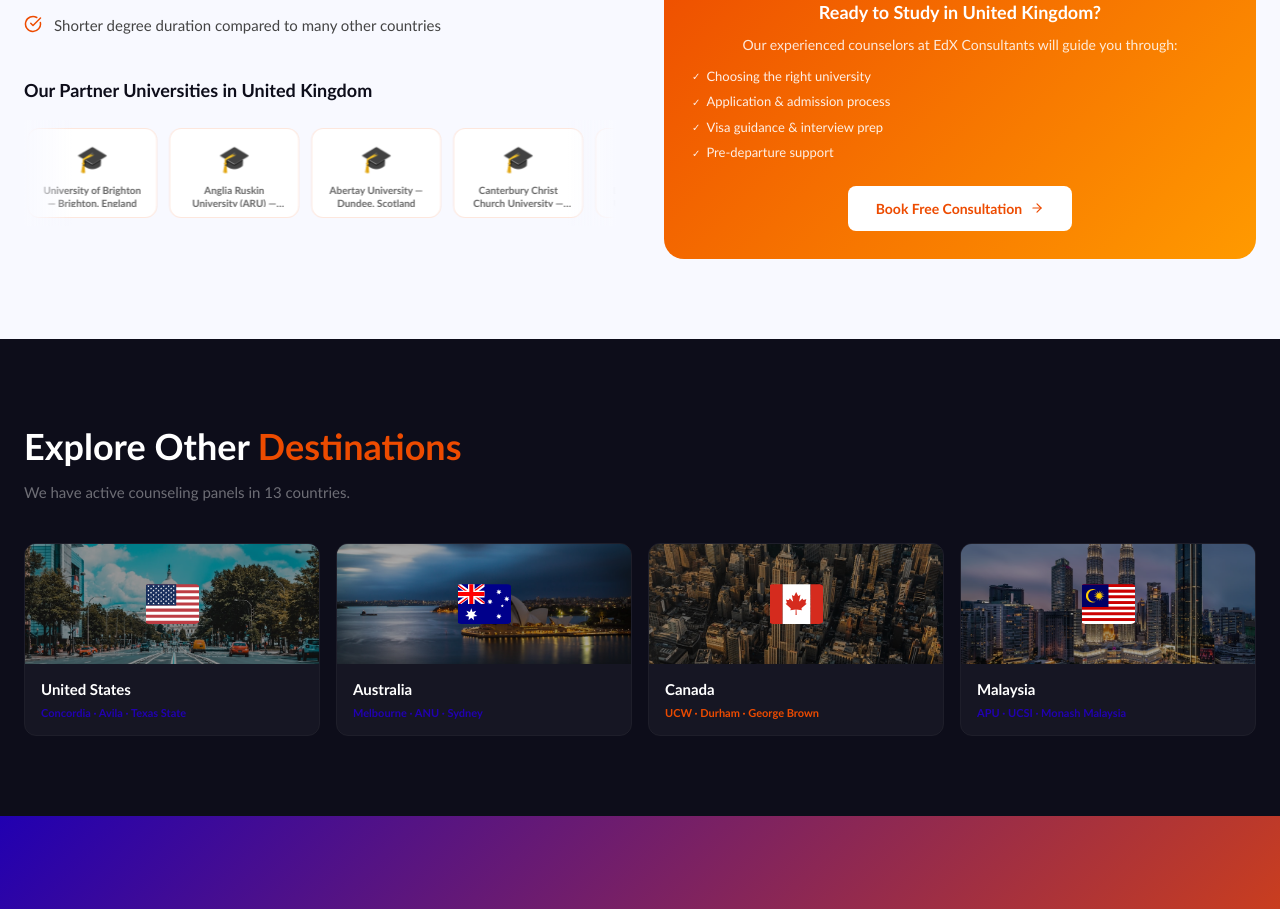
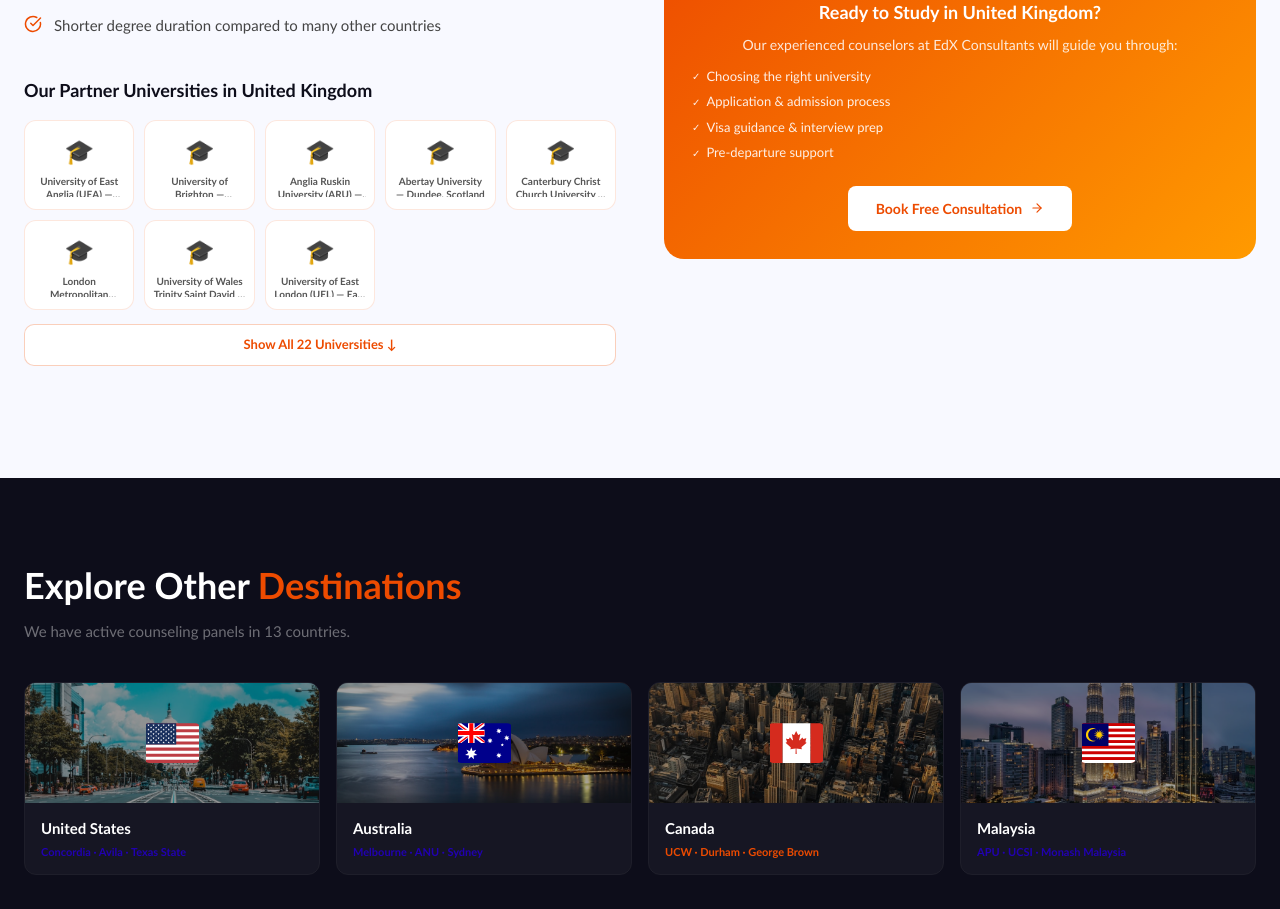
Before and after one commit to Humza570/edx-website, a Next.js app: page /countries/united-kingdom in a window 1280 px wide. Shown: the part 1144-2053 px from the top of the page. Built offline with nearby package versions, Linux system fonts and the light colour scheme.

Commit message:
Updated Universities and fixed said changes

```diff
--- a/app/countries/[slug]/UniGrid.js
+++ b/app/countries/[slug]/UniGrid.js
@@ -1,19 +1,183 @@
+// "use client";
+// import { useEffect, useState, useRef } from "react";
+
+// export default function UniGrid({ topUnis, color, countryName }) {
+//   const [logos, setLogos] = useState(null);
+//   const trackRef = useRef(null);
+
+//   useEffect(() => {
+//     if (!countryName) return;
+
+//     fetch(`/api/uni-logos?country=${encodeURIComponent(countryName)}`)
+//       .then((r) => r.json())
+//       .then((data) => {
+//         if (data.logos && data.logos.length > 0) {
+//           setLogos(data.logos);
+//         }
+//       })
+//       .catch(() => {});
+//   }, [countryName]);
+
+//   const unis = logos
+//     ? logos
+//     : (topUnis || []).map((uni) =>
+//         typeof uni === "object"
+//           ? uni
+//           : { name: uni, logo: null, url: null }
+//       );
+
+//   // Auto-scroll
+//   useEffect(() => {
+//     const track = trackRef.current;
+//     if (!track || unis.length === 0) return;
+
+//     let animFrame;
+//     let pos = 0;
+//     const speed = 0.4;
+
+//     const step = () => {
+//       pos += speed;
+//       const half = track.scrollWidth / 2;
+//       if (pos >= half) pos = 0;
+//       track.style.transform = `translateX(-${pos}px)`;
+//       animFrame = requestAnimationFrame(step);
+//     };
+
+//     animFrame = requestAnimationFrame(step);
+
+//     const pause = () => cancelAnimationFrame(animFrame);
+//     const resume = () => { animFrame = requestAnimationFrame(step); };
+
+//     track.addEventListener("mouseenter", pause);
+//     track.addEventListener("mouseleave", resume);
+
+//     return () => {
+//       cancelAnimationFrame(animFrame);
+//       track.removeEventListener("mouseenter", pause);
+//       track.removeEventListener("mouseleave", resume);
+//     };
+//   }, [unis]);
+
+//   // Duplicate for infinite loop
+//   const doubled = [...unis, ...unis];
+
+//   return (
+//     <div
+//       style={{
+//         overflow: "hidden",
+//         width: "100%",
+//         padding: "8px 0",
+//         position: "relative",
+//       }}
+//     >
+//       {/* Fade edges */}
+//       <div style={{
+//         position: "absolute", left: 0, top: 0, bottom: 0, width: "48px",
+//         background: `linear-gradient(to right, #f8f9ff, transparent)`,
+//         zIndex: 2, pointerEvents: "none",
+//       }} />
+//       <div style={{
+//         position: "absolute", right: 0, top: 0, bottom: 0, width: "48px",
+//         background: `linear-gradient(to left, #f8f9ff, transparent)`,
+//         zIndex: 2, pointerEvents: "none",
+//       }} />
+
+//       <div
+//         ref={trackRef}
+//         style={{
+//           display: "flex",
+//           gap: "12px",
+//           width: "max-content",
+//           willChange: "transform",
+//         }}
+//       >
+//         {doubled.map((uni, i) => {
+//           const card = (
+//             <div
+//               style={{
+//                 width: "130px",
+//                 height: "90px",
+//                 background: "white",
+//                 borderRadius: "12px",
+//                 border: `1px solid ${color}22`,
+//                 display: "flex",
+//                 flexDirection: "column",
+//                 alignItems: "center",
+//                 justifyContent: "center",
+//                 gap: "6px",
+//                 padding: "10px",
+//                 flexShrink: 0,
+//                 transition: "box-shadow 0.2s, transform 0.2s",
+//                 cursor: uni.url ? "pointer" : "default",
+//               }}
+//               onMouseEnter={(e) => {
+//                 e.currentTarget.style.boxShadow = `0 4px 18px ${color}33`;
+//                 e.currentTarget.style.transform = "translateY(-3px)";
+//               }}
+//               onMouseLeave={(e) => {
+//                 e.currentTarget.style.boxShadow = "none";
+//                 e.currentTarget.style.transform = "translateY(0)";
+//               }}
+//             >
+//               {uni.logo ? (
+//                 <img
+//                   src={uni.logo}
+//                   alt={uni.name}
+//                   style={{ width: "100%", height: "52px", objectFit: "contain" }}
+//                 />
+//               ) : (
+//                 <span style={{ fontSize: "26px" }}>🎓</span>
+//               )}
+//               <span style={{
+//                 fontSize: "10px",
+//                 color: "#666",
+//                 fontWeight: 600,
+//                 textAlign: "center",
+//                 lineHeight: 1.3,
+//                 overflow: "hidden",
+//                 display: "-webkit-box",
+//                 WebkitLineClamp: 2,
+//                 WebkitBoxOrient: "vertical",
+//                 width: "100%",
+//               }}>
+//                 {uni.name}
+//               </span>
+//             </div>
+//           );
+
+//           return uni.url ? (
+//             <a
+//               key={i}
+//               href={uni.url}
+//               target="_blank"
+//               rel="noopener noreferrer"
+//               style={{ textDecoration: "none", flexShrink: 0 }}
+//             >
+//               {card}
+//             </a>
+//           ) : (
+//             <div key={i} style={{ flexShrink: 0 }}>{card}</div>
+//           );
+//         })}
+//       </div>
+//     </div>
+//   );
+// }
 "use client";
-import { useEffect, useState, useRef } from "react";
+import { useEffect, useState } from "react";
+
+const INITIAL_SHOW = 8;
 
 export default function UniGrid({ topUnis, color, countryName }) {
   const [logos, setLogos] = useState(null);
-  const trackRef = useRef(null);
+  const [showAll, setShowAll] = useState(false);
 
   useEffect(() => {
     if (!countryName) return;
-
     fetch(`/api/uni-logos?country=${encodeURIComponent(countryName)}`)
       .then((r) => r.json())
       .then((data) => {
-        if (data.logos && data.logos.length > 0) {
-          setLogos(data.logos);
-        }
+        if (data.logos && data.logos.length > 0) setLogos(data.logos);
       })
       .catch(() => {});
   }, [countryName]);
@@ -21,82 +185,25 @@ export default function UniGrid({ topUnis, color, countryName }) {
   const unis = logos
     ? logos
     : (topUnis || []).map((uni) =>
-        typeof uni === "object"
-          ? uni
-          : { name: uni, logo: null, url: null }
+        typeof uni === "object" ? uni : { name: uni, logo: null, url: null }
       );
 
-  // Auto-scroll
-  useEffect(() => {
-    const track = trackRef.current;
-    if (!track || unis.length === 0) return;
-
-    let animFrame;
-    let pos = 0;
-    const speed = 0.4;
-
-    const step = () => {
-      pos += speed;
-      const half = track.scrollWidth / 2;
-      if (pos >= half) pos = 0;
-      track.style.transform = `translateX(-${pos}px)`;
-      animFrame = requestAnimationFrame(step);
-    };
-
-    animFrame = requestAnimationFrame(step);
-
-    const pause = () => cancelAnimationFrame(animFrame);
-    const resume = () => { animFrame = requestAnimationFrame(step); };
-
-    track.addEventListener("mouseenter", pause);
-    track.addEventListener("mouseleave", resume);
-
-    return () => {
-      cancelAnimationFrame(animFrame);
-      track.removeEventListener("mouseenter", pause);
-      track.removeEventListener("mouseleave", resume);
-    };
-  }, [unis]);
-
-  // Duplicate for infinite loop
-  const doubled = [...unis, ...unis];
+  const visible = showAll ? unis : unis.slice(0, INITIAL_SHOW);
+  const hasMore = unis.length > INITIAL_SHOW;
 
   return (
+    <div style={{ width: "100%" }}>
       <div
         style={{
-        overflow: "hidden",
-        width: "100%",
-        padding: "8px 0",
-        position: "relative",
+          display: "grid",
+          gridTemplateColumns: "repeat(auto-fill, minmax(110px, 1fr))",
+          gap: "10px",
         }}
       >
-      {/* Fade edges */}
-      <div style={{
-        position: "absolute", left: 0, top: 0, bottom: 0, width: "48px",
-        background: `linear-gradient(to right, #f8f9ff, transparent)`,
-        zIndex: 2, pointerEvents: "none",
-      }} />
-      <div style={{
-        position: "absolute", right: 0, top: 0, bottom: 0, width: "48px",
-        background: `linear-gradient(to left, #f8f9ff, transparent)`,
-        zIndex: 2, pointerEvents: "none",
-      }} />
-
-      <div
-        ref={trackRef}
-        style={{
-          display: "flex",
-          gap: "12px",
-          width: "max-content",
-          willChange: "transform",
-        }}
-      >
-        {doubled.map((uni, i) => {
+        {visible.map((uni, i) => {
           const card = (
             <div
               style={{
-                width: "130px",
-                height: "90px",
                 background: "white",
                 borderRadius: "12px",
                 border: `1px solid ${color}22`,
@@ -105,14 +212,14 @@ export default function UniGrid({ topUnis, color, countryName }) {
                 alignItems: "center",
                 justifyContent: "center",
                 gap: "6px",
-                padding: "10px",
-                flexShrink: 0,
+                padding: "12px 8px",
+                height: "90px",
                 transition: "box-shadow 0.2s, transform 0.2s",
                 cursor: uni.url ? "pointer" : "default",
               }}
               onMouseEnter={(e) => {
                 e.currentTarget.style.boxShadow = `0 4px 18px ${color}33`;
-                e.currentTarget.style.transform = "translateY(-3px)";
+                e.currentTarget.style.transform = "translateY(-2px)";
               }}
               onMouseLeave={(e) => {
                 e.currentTarget.style.boxShadow = "none";
@@ -123,14 +230,15 @@ export default function UniGrid({ topUnis, color, countryName }) {
                 <img
                   src={uni.logo}
                   alt={uni.name}
-                  style={{ width: "100%", height: "52px", objectFit: "contain" }}
+                  style={{ width: "100%", height: "48px", objectFit: "contain" }}
                 />
               ) : (
-                <span style={{ fontSize: "26px" }}>🎓</span>
+                <span style={{ fontSize: "24px" }}>🎓</span>
               )}
-              <span style={{
+              <span
+                style={{
                   fontSize: "10px",
-                color: "#666",
+                  color: "#555",
                   fontWeight: 600,
                   textAlign: "center",
                   lineHeight: 1.3,
@@ -139,7 +247,8 @@ export default function UniGrid({ topUnis, color, countryName }) {
                   WebkitLineClamp: 2,
                   WebkitBoxOrient: "vertical",
                   width: "100%",
-              }}>
+                }}
+              >
                 {uni.name}
               </span>
             </div>
@@ -151,15 +260,38 @@ export default function UniGrid({ topUnis, color, countryName }) {
               href={uni.url}
               target="_blank"
               rel="noopener noreferrer"
-              style={{ textDecoration: "none", flexShrink: 0 }}
+              style={{ textDecoration: "none" }}
             >
               {card}
             </a>
           ) : (
-            <div key={i} style={{ flexShrink: 0 }}>{card}</div>
+            <div key={i}>{card}</div>
           );
         })}
       </div>
+
+      {hasMore && (
+        <button
+          onClick={() => setShowAll((p) => !p)}
+          style={{
+            marginTop: "14px",
+            width: "100%",
+            padding: "10px",
+            background: "white",
+            border: `1.5px solid ${color}44`,
+            borderRadius: "10px",
+            color: color,
+            fontSize: "13px",
+            fontWeight: 700,
+            cursor: "pointer",
+            transition: "background 0.2s",
+          }}
+          onMouseEnter={(e) => (e.currentTarget.style.background = `${color}0f`)}
+          onMouseLeave={(e) => (e.currentTarget.style.background = "white")}
+        >
+          {showAll ? "Show Less ↑" : `Show All ${unis.length} Universities ↓`}
+        </button>
+      )}
     </div>
   );
 }
```
Lines whose indentation alone changed are shown as unchanged.
